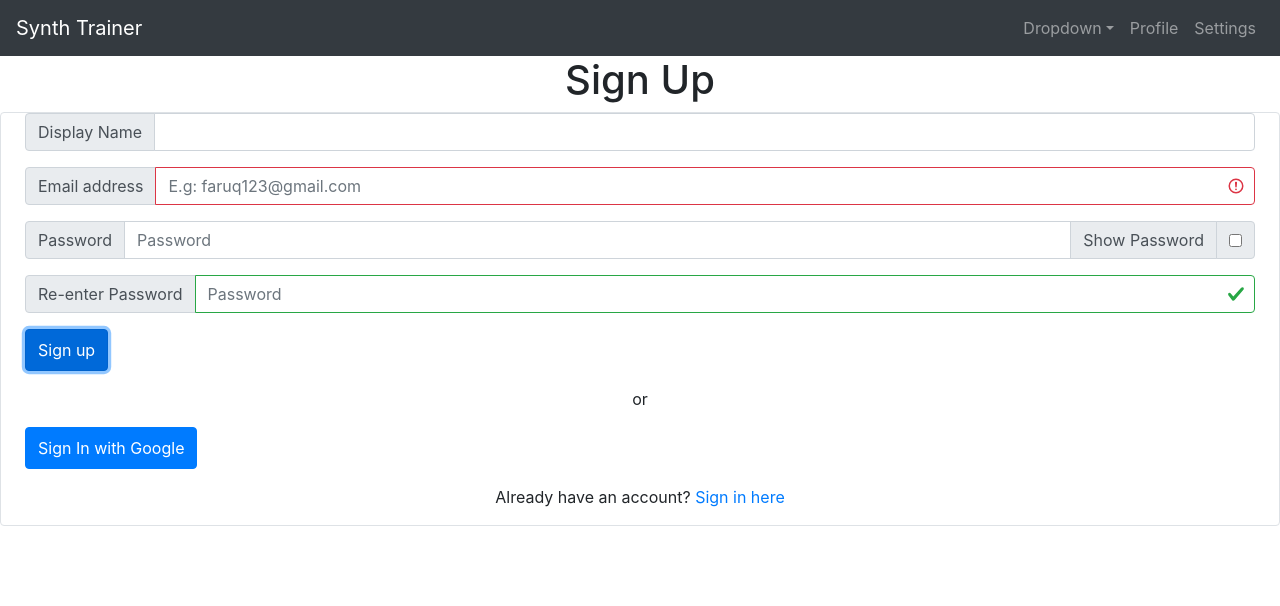
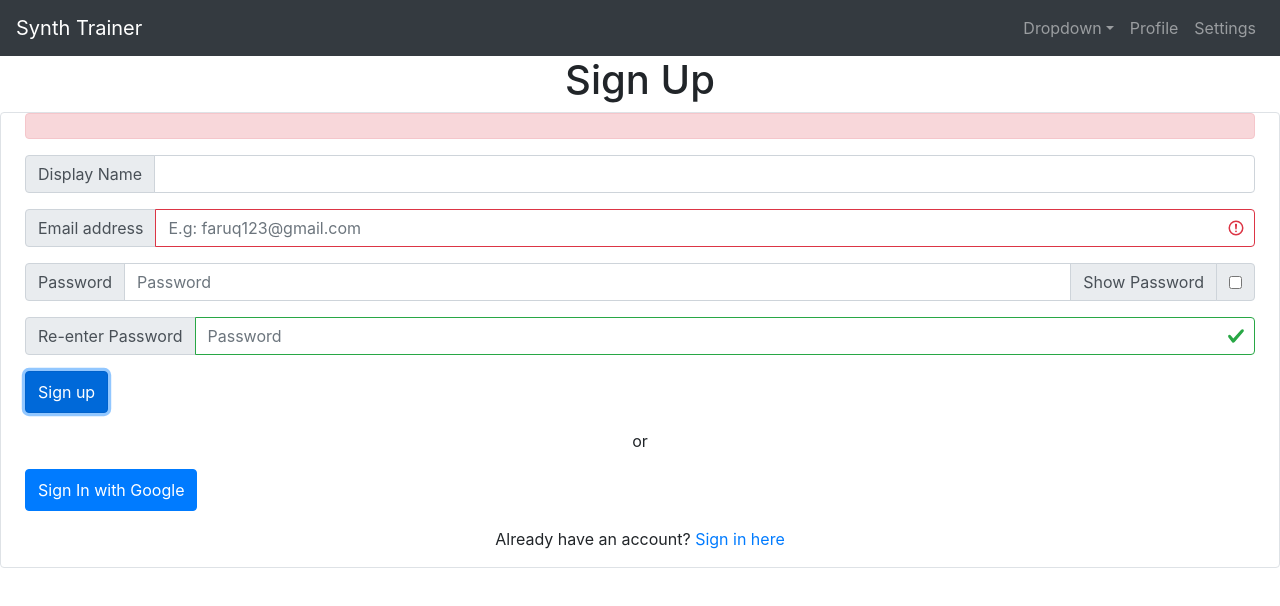
Before and after one commit to alvinlai808/Synth-Trainer, a React (Create React App) app in the folder synth-trainer/: page /signUp in a window 1280 px wide. Both pictures are taken after a click on the button "Sign up". Shown: the top 606 px of the page. Built offline with nearby package versions, Linux system fonts and the light colour scheme; no server answers.

Commit message:
Begin error notification

```diff
--- a/synth-trainer/src/Components/SignUp.jsx
+++ b/synth-trainer/src/Components/SignUp.jsx
@@ -2,6 +2,7 @@ import React, { useState } from "react";
 import { Link } from "@reach/router";
 import { auth, generateUserDocument } from "../firebase";
 import {
+  Alert,
   Button,
   Card,
   Col,
@@ -22,6 +23,7 @@ const SignUp = () => {
   const [passwordsMatch, setPasswordsMatch] = useState();
   const [displayName, setDisplayName] = useState("");
   const [error, setError] = useState(null);
+  const [isError, setIsError] = useState(false);
   const [showPassword, setShowPassword] = useState(false);
 
   const createUserWithEmailAndPasswordHandler = async (
@@ -31,6 +33,8 @@ const SignUp = () => {
   ) => {
     event.preventDefault();
     try {
+      if (!passwordsMatch) { setError("Passwords don't match") }
+      if (error !== "") { setIsError(true); return null;}
       const { user } = await auth.createUserWithEmailAndPassword(
         email,
         password
@@ -42,6 +46,7 @@ const SignUp = () => {
 
     setEmail("");
     setPassword("");
+    setSecondPassword("");
     setDisplayName("");
   };
   const onChangeHandler = (event) => {
@@ -57,7 +62,7 @@ const SignUp = () => {
     }
   };
 
-  const toggleShow = () => {
+  const toggleShowPassword = () => {
     setShowPassword(!showPassword);
   };
 
@@ -70,11 +75,14 @@ const SignUp = () => {
     <div className="mt-8">
       <h1 className="text-3xl mb-2 text-center font-bold">Sign Up</h1>
       <div className="border border-blue-400 mx-auto w-11/12 md:w-2/4 rounded py-8 px-4 md:px-8">
-        {error !== null && (
+        {/* {error !== null && (
           <div className="py-4 bg-red-600 w-full text-white text-center mb-3">
             {error}
           </div>
-        )}
+        )} */}
+        <Alert show={isError} variant="danger" className="text-center">
+          {error}
+        </Alert>
         <Form>
           <InputGroup className="mb-3">
             <InputGroup.Prepend>
@@ -105,7 +113,7 @@ const SignUp = () => {
               <InputGroup.Text>Show Password</InputGroup.Text>
               <InputGroup.Checkbox
                 aria-label="Show Password"
-                onChange={toggleShow}
+                onChange={toggleShowPassword}
               />
             </InputGroup.Append>
           </InputGroup>
```
